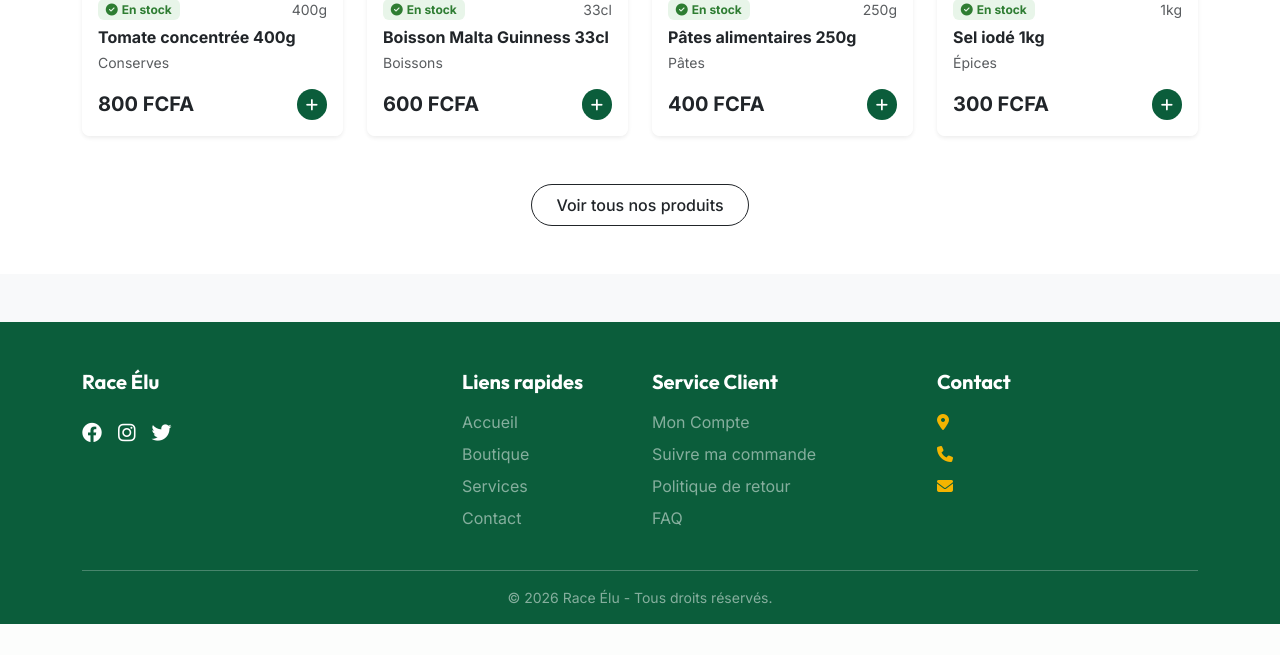
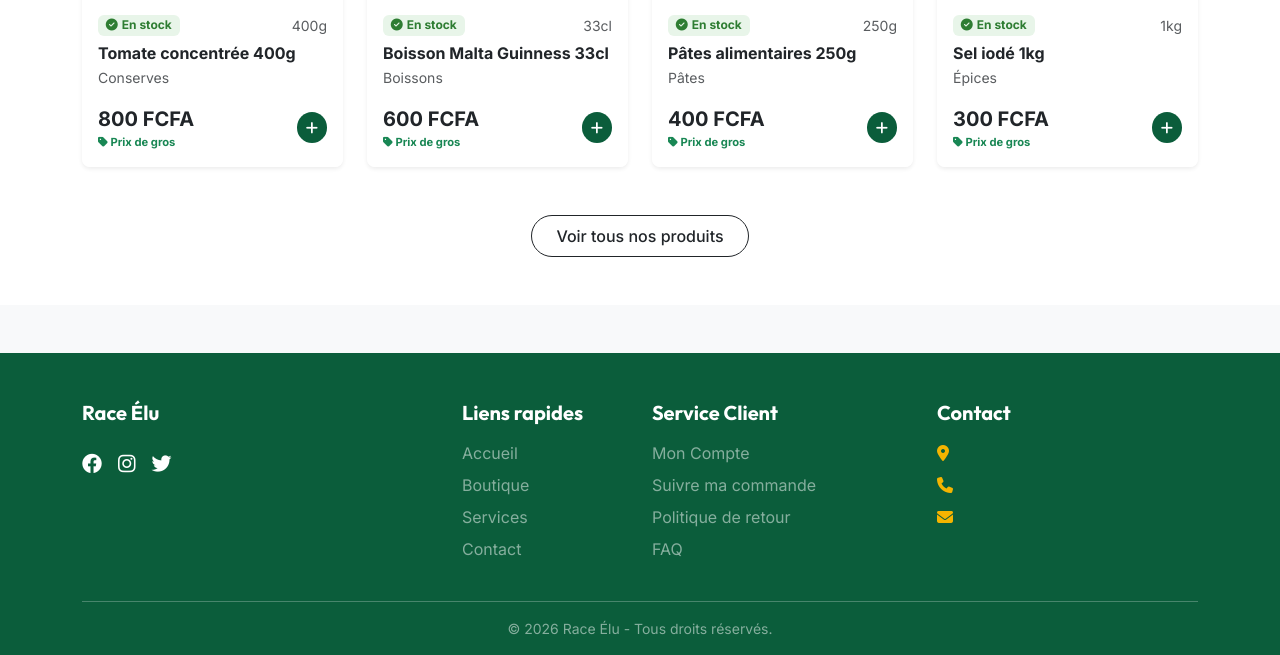
Before and after one commit to jokiller220/raceelu, a PHP site: page /pages/product in a window 1280 px wide. Shown: the part 2264-2919 px from the top of the page. Before the commit the page ends 2888 px from the top, so only its background shows below. Run offline with PHP 8.4, Linux system fonts and the light colour scheme; data comes from the database, SQL or seed files in the repository; data that the repository does not hold is empty; some libraries are stand-ins or nearby versions.

Commit message:
Add 'Prix de gros' label to product prices

```diff
--- a/app/views/pages/home.php
+++ b/app/views/pages/home.php
@@ -142,6 +142,7 @@
                                 <?php else: ?>
                                     <span class="fs-5 fw-bold text-dark"><?= number_format($product->prix, 0, ',', ' ') ?> FCFA</span>
                                 <?php endif; ?>
+                                <div class="text-success small fw-bold" style="font-size: 0.7rem;"><i class="fas fa-tag"></i> Prix de gros</div>
                             </div>
                             <button class="btn btn-dark-green btn-sm rounded-circle add-to-cart-btn" data-id="<?= $product->id ?>" title="Ajouter au panier">
                                 <i class="fas fa-plus"></i>
--- a/app/views/pages/product.php
+++ b/app/views/pages/product.php
@@ -35,6 +35,7 @@
                     <?php else: ?>
                         <span class="fs-3 fw-bold text-dark"><?= number_format($data['product']->prix, 0, ',', ' ') ?> FCFA</span>
                     <?php endif; ?>
+                    <div class="text-success mt-1 fw-bold"><i class="fas fa-tag"></i> Prix de gros (<?= htmlspecialchars($data['product']->unite) ?>)</div>
                 </div>
 
                 <p class="text-muted mb-4"><?= nl2br(htmlspecialchars($data['product']->description)) ?></p>
--- a/app/views/pages/shop.php
+++ b/app/views/pages/shop.php
@@ -103,6 +103,7 @@
                                             <?php else: ?>
                                                 <span class="fs-5 fw-bold text-dark"><?= number_format($product->prix, 0, ',', ' ') ?> FCFA</span>
                                             <?php endif; ?>
+                                            <div class="text-success small fw-bold" style="font-size: 0.7rem;"><i class="fas fa-tag"></i> Prix de gros</div>
                                         </div>
                                         <button class="btn btn-dark-green w-100 btn-sm fw-medium add-to-cart-btn" data-id="<?= $product->id ?>">
                                             <i class="fas fa-shopping-basket me-2"></i> Ajouter au panier
```
